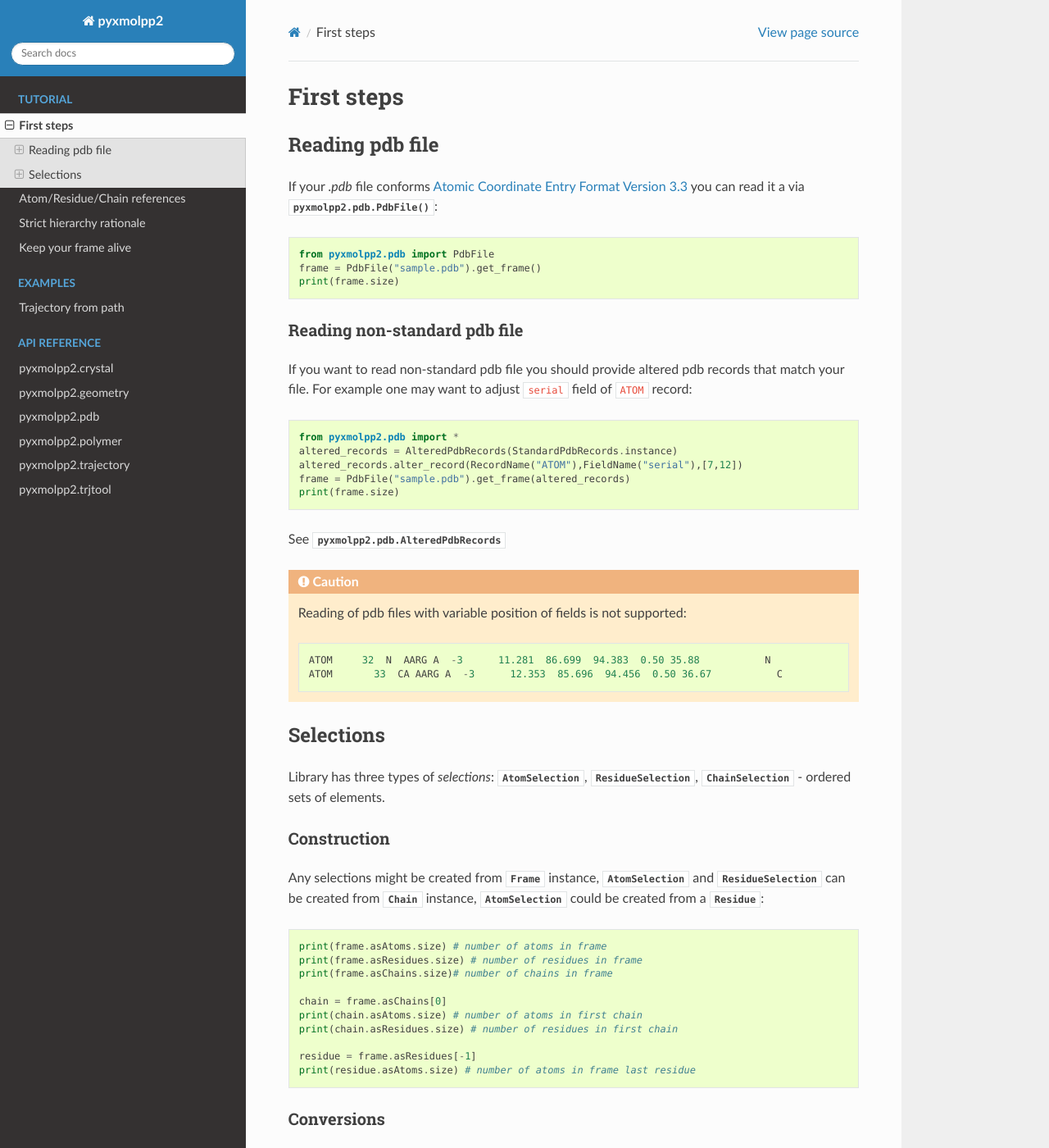
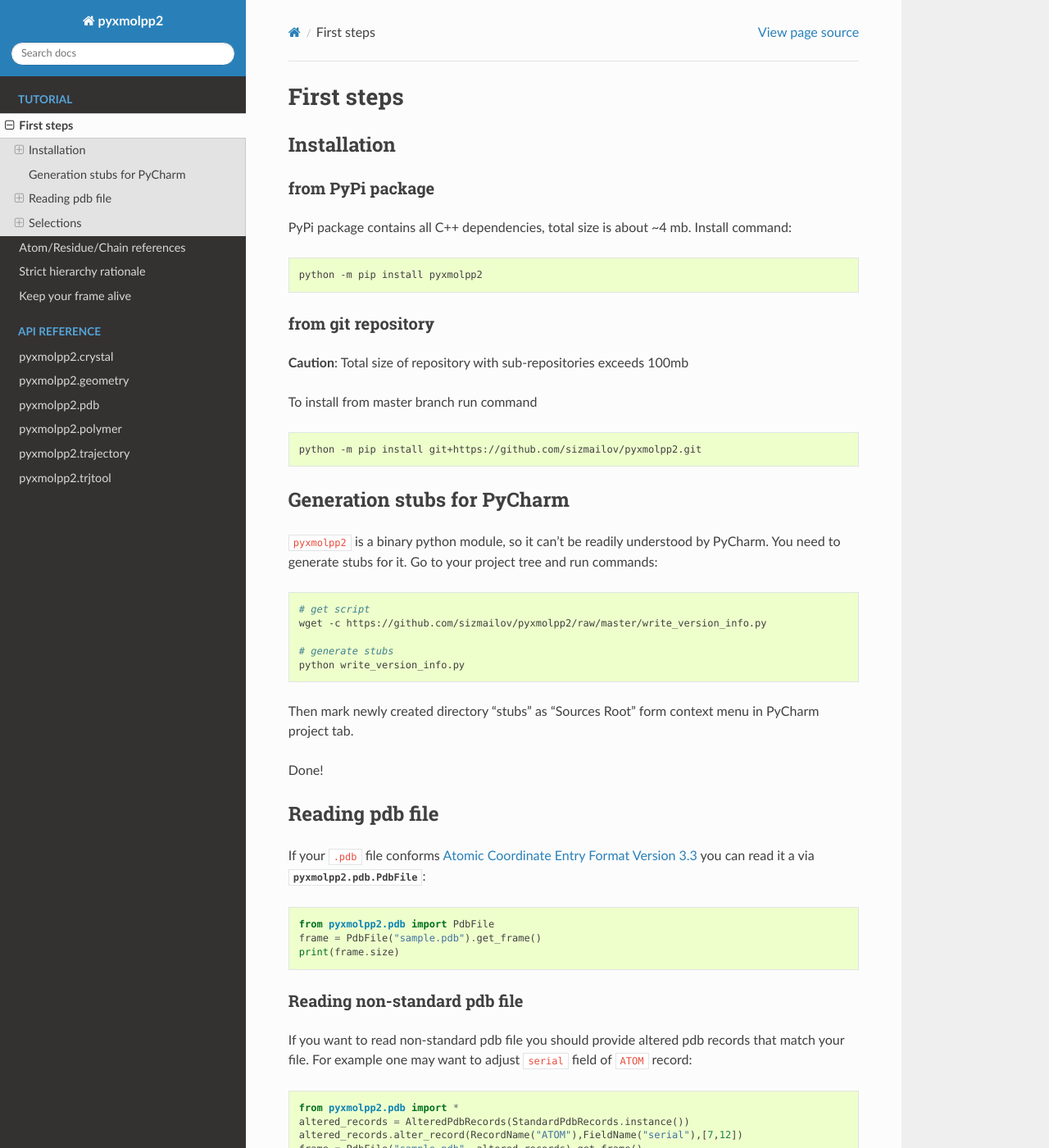
Before and after one commit to sizmailov/pyxmolpp2, a Sphinx documentation site: the page built from docs/source/tutorial/first_steps.rst, in a window 1280 px wide and 1400 px high. Shown: the whole window at 82% size. Built offline with Sphinx 7.4.7 and the Read the Docs theme 2.0.0, drawn with Linux system fonts in a browser that asks for light colours; some of the changed text lies outside the part shown.

Commit message:
Update docs

```diff
--- a/docs/source/tutorial/first_steps.rst
+++ b/docs/source/tutorial/first_steps.rst
@@ -14,11 +14,58 @@
 ===========
 
 
+Installation
+------------
+
+from PyPi package
+^^^^^^^^^^^^^^^^^
+
+PyPi package contains all C++ dependencies, total size is about ~4 mb.
+Install command:
+
+.. code-block:: bash
+
+    python -m pip install pyxmolpp2
+
+
+
+from git repository
+^^^^^^^^^^^^^^^^^^^
+
+**Caution**: Total size of repository with sub-repositories exceeds 100mb
+
+To install from master branch run command
+
+.. code-block:: bash
+
+    python -m pip install git+https://github.com/sizmailov/pyxmolpp2.git
+
+
+Generation stubs for PyCharm
+----------------------------
+
+``pyxmolpp2`` is a binary python module, so it can't be readily understood by PyCharm. You need to
+generate stubs for it. Go to your project tree and run commands:
+
+.. code-block:: bash
+
+    # get script
+    wget -c https://github.com/sizmailov/pyxmolpp2/raw/master/write_version_info.py
+
+    # generate stubs
+    python write_version_info.py
+
+Then mark newly created directory "stubs" as "Sources Root" form context menu in PyCharm project tab.
+
+Done!
+
+
+
 Reading pdb file
 ----------------
 
-If your `.pdb` file conforms `Atomic Coordinate Entry Format Version 3.3 <http://www.wwpdb.org/documentation/file-format-content/format33/v3.3.html>`_
-you can read it a via :py:meth:`pyxmolpp2.pdb.PdbFile`:
+If your ``.pdb`` file conforms `Atomic Coordinate Entry Format Version 3.3 <http://www.wwpdb.org/documentation/file-format-content/format33/v3.3.html>`_
+you can read it a via :py:class:`pyxmolpp2.pdb.PdbFile`:
 
 .. code-block:: python
 
@@ -33,16 +80,16 @@
 If you want to read non-standard pdb file you should provide altered pdb records that match your file.
 For example one may want to adjust ``serial`` field of ``ATOM`` record:
 
-
+.. TODO: check that code actually works
 .. code-block:: python
 
     from pyxmolpp2.pdb import *
-    altered_records = AlteredPdbRecords(StandardPdbRecords.instance)
+    altered_records = AlteredPdbRecords(StandardPdbRecords.instance())
     altered_records.alter_record(RecordName("ATOM"),FieldName("serial"),[7,12])
-    frame = PdbFile("sample.pdb").get_frame(altered_records)
+    frame = PdbFile("sample.pdb", altered_records).get_frame()
     print(frame.size)
 
-See :py:class:`pyxmolpp2.pdb.AlteredPdbRecords`
+See :py:class:`~pyxmolpp2.pdb.AlteredPdbRecords` for more detail.
 
 .. caution::
     Reading of pdb files with variable position of fields is not supported:
@@ -87,11 +134,25 @@
 
 Filter
 ^^^^^^
-A selection could be filtered inplace via `filter` method::
+A selection could be filtered inplace via `filter` method using lambda::
 
-    chain.asAtoms.filter(lambda a: a.r.x < 0) # select atoms with negative x coord
-    chain.asAtoms.filter(lambda a: a.name == AtomName("CA")) # select CA atoms
+    chain.asAtoms.filter(lambda a: a.r.x < 0)                       # select atoms with negative x coord
+    chain.asAtoms.filter(lambda a: a.name == AtomName("CA"))        # select CA atoms
     chain.asResidues.filter(lambda r: r.name == ResidueName("LYS")) # select LYS residues
+
+
+or using pre-defined predicate-generators::
+
+    from pyxmolpp2.polymer import aName, rName
+
+    chain.asAtoms.filter(aName == "CA")     # select CA atoms
+    chain.asResidues.filter(rName == "LYS") # select LYS residues
+
+predicates can be stored and combined using ``&``, ``|``, ``~`` operators ::
+
+    pred = (aName == "CA") & (rName == "LYS")   # create complex atom predicate
+
+    chain.asAtoms.filter(pred)     # select atoms CA of LYS
 
 
 Set operations
```
Also changed, not shown: docs/source/changelog.rst (+14 -0 lines), docs/source/examples/trajectory.rst (deleted, +0 -35 lines).
